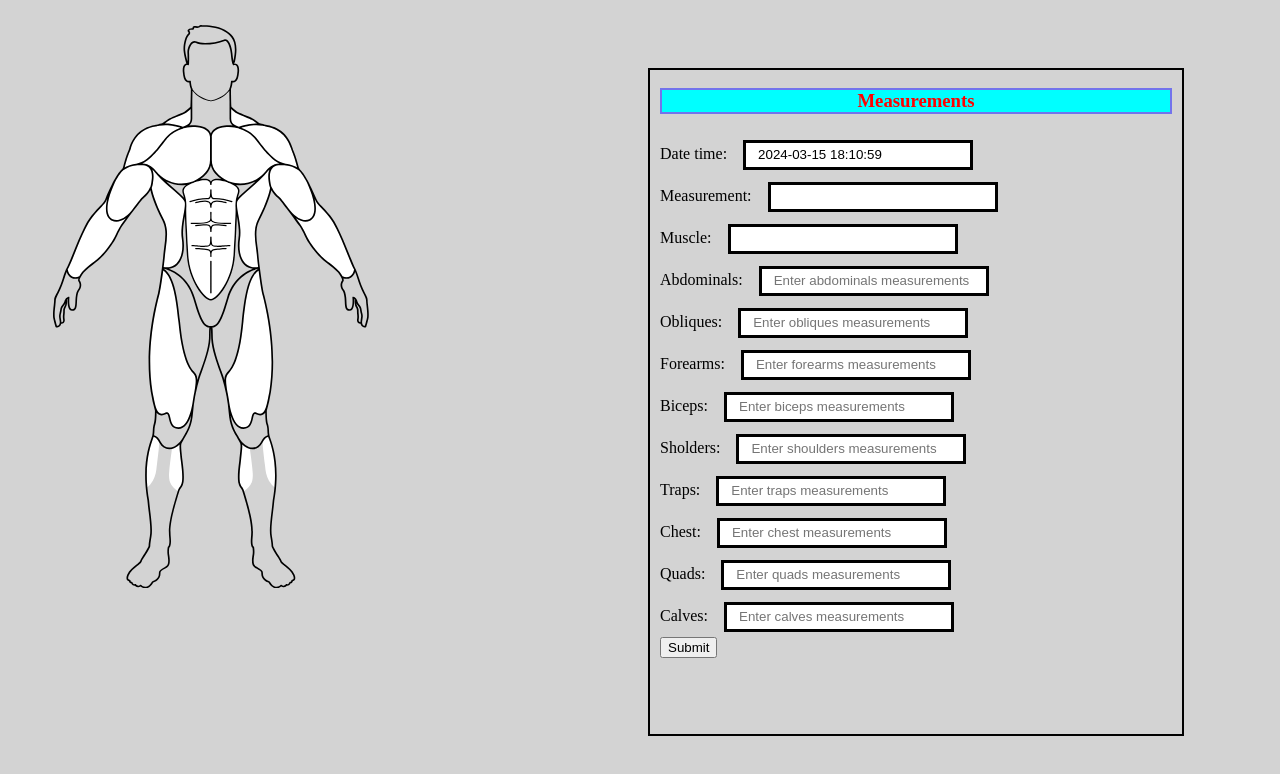
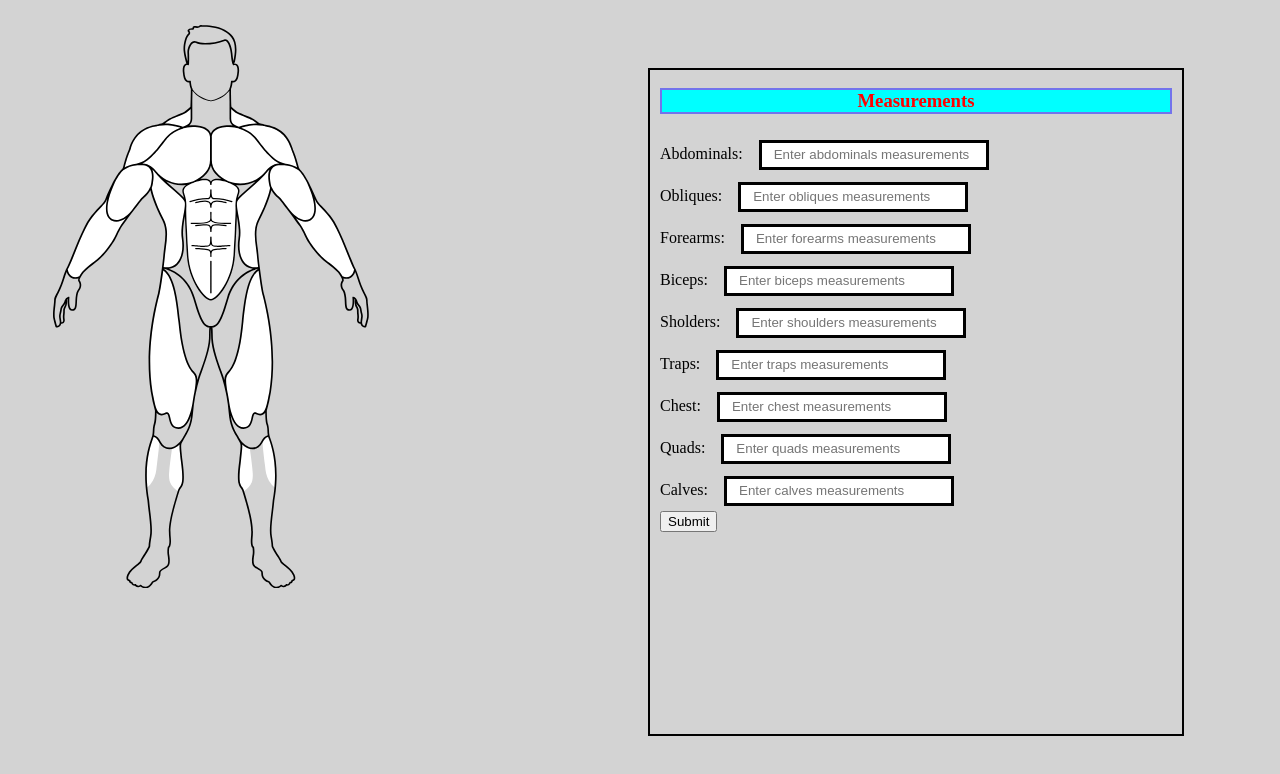
Before and after one commit to alekmiltenov/gym, a Django app: page /stats/new/ in a window 1280 px wide. Shown: the part 26-800 px from the top of the page. Run offline with Django 5.2, Linux system fonts and the light colour scheme.

Commit message:
progress

```diff
--- a/gym_project/gym_app/templates/gym_app/measurments.js
+++ b/gym_project/gym_app/static/gym_app/measurments.js
@@ -119,34 +119,41 @@ function onAbdominalsClick() {
 //submit button
 
 var submit = document.getElementById('sumbit');
+document.addEventListener('DOMContentLoaded', function() {
+    var submitButton = document.getElementById('submit');
 
-function sumbited() {
+    submitButton.addEventListener('click', function(event) {
+        event.preventDefault();
     const muscle_data = {};
-    if(document.getElementById('abdominals_input').value != ' ') {
-        muscle_data.set('abdominals', document.getElementById('abdominals_input').value);
+    if(document.getElementById('abdominals_input').value !== '') {
+        muscle_data['abdominals'] = document.getElementById('abdominals_input').value;
     }
-    if(document.getElementById('obliques_input').value != ' ') {
-        muscle_data.set('obliques', document.getElementById('obliques_input').value);
+    if(document.getElementById('obliques_input').value !== '') {
+        muscle_data['obliques'] = document.getElementById('obliques_input').value;
     }
-    if(document.getElementById('forearms_stats').value != ' ') {
-        muscle_data.set('forearms', document.getElementById('forearms_input').value);
+    if(document.getElementById('forearms_stats').value !== '') {
+        muscle_data['forearms'] = document.getElementById('forearms_input').value;
     }
-    if(document.getElementById('biceps_input').value != ' ') {
-        muscle_data.set('biceps', document.getElementById('biceps_input').value);
+    if(document.getElementById('biceps_input').value !== '') {
+        muscle_data['biceps'] = document.getElementById('biceps_input').value;
     }
-    if(document.getElementById('traps_input').value != ' ') {
-        muscle_data.set('traps', document.getElementById('traps_input').value);
+    if(document.getElementById('traps_input').value !== '') {
+        muscle_data['traps'] = document.getElementById('traps_input').value;
     }
-    if(document.getElementById('chest_input').value != ' ') {
-        muscle_data.set('chest', document.getElementById('chest_input').value);
+    if(document.getElementById('chest_input').value !== '') {
+        muscle_data['chest'] = document.getElementById('chest_input').value;
     }
-    if(document.getElementById('quads_input').value != ' ') {
-        muscle_data.set('quads', document.getElementById('quads_input').value);
+    if(document.getElementById('quads_input').value !== '') {
+        muscle_data['quads'] = document.getElementById('quads_input').value;
     }
-    if(document.getElementById('calves_input').value != ' ') {
-        muscle_data.set('calves', document.getElementById('calves_input').value);
+    if(document.getElementById('calves_input').value !== '') {
+        muscle_data['calves'] = document.getElementById('calves_input').value;
     }
+    console.log(muscle_data)
     const dataJson = JSON.stringify(muscle_data);
+    console.log(dataJson)
     document.querySelector('[name="data"]').value = dataJson;
     document.getElementById('dataForm').submit();
-}
+
+});
+});
--- a/gym_project/gym_app/templates/gym_app/base.html
+++ b/gym_project/gym_app/templates/gym_app/base.html
@@ -1,3 +1,4 @@
+{% load static %}
 <!DOCTYPE html>
 <html lang="en">
 <head>
@@ -56,16 +57,7 @@
         #navbar .list a:hover{
             background-color: rgba(104, 103, 103, 0.658);
         }
-<<<<<<< HEAD
 
-=======
-        #img1{
-            height: 45px;
-            position: fixed;
-            left: 0;
-            top: 0;
-        }
->>>>>>> aad654b4ffdfec91647ebfde283ca92e065fb9a8
     </style>
     <main>
         {% block content %}
--- a/gym_project/gym_app/templates/gym_app/measurments.html
+++ b/gym_project/gym_app/templates/gym_app/measurments.html
@@ -1,4 +1,5 @@
 {% extends 'gym_app/base.html' %}
+{% load static %}
 {% block content %}
 <!DOCTYPE html>
 <html lang="en">
@@ -73,9 +74,9 @@
     <div class="fill" style="width: 40%; height: 83%; position: absolute; margin-top: -41%; margin-left: 50%" >
         <h3  id="text" style="text-align: center;">Measurements</h3>
 
-    <form method = 'post' class="dataForm" >
+    <form method = "POST" id = "dataForm" action = "/stats/new/" class="dataForm" >
         {% csrf_token %}
-        {{ form }}
+
         <div class="design">
         <label for="abdominals_input">Abdominals:</label>
         <input type="text" id="abdominals_input" name="abdominals" placeholder="Enter abdominals measurements">
@@ -104,10 +105,12 @@
         <label for="calves">Calves:</label>
         <input type="text" id="calves_input" name="calves" placeholder="Enter calves measurements">
         </div>
-        <button id = 'submit' type='button'>Submit</button>
+        <button id = 'submit' type='submit'>Submit</button>
     </form>
     </div>
-    <script src = 'measurments.js'></script>
+    {% block scripts %}
+    <script src = "{% static './gym_app/measurments.js' %}"></script>
+    {% endblock %}
     <style>
     body{
         background-color: lightgray;
--- a/gym_project/gym_app/urls.py
+++ b/gym_project/gym_app/urls.py
@@ -1,11 +1,11 @@
 from django.urls import path
-from . views import MuscleMeasurementListView, MuscleMeasurementDetailView, MuscleMeasurementCreateView
+from . views import MuscleMeasurementListView, MuscleMeasurementDetailView
 from . import views
 urlpatterns = [
     path('about/', views.about, name='about-page'),
     path('', MuscleMeasurementListView.as_view(),name='home-page'),
     path('stats/', MuscleMeasurementDetailView.as_view(),name='stats-detail'),
-    path('stats/new/', MuscleMeasurementCreateView.as_view(),name='stats-create'),
+    path('stats/new/', views.submit_data,name='stats-create'),
 
 
 ]
--- a/gym_project/gym_app/views.py
+++ b/gym_project/gym_app/views.py
@@ -5,6 +5,7 @@ from django.db.models.functions import TruncMonth
 from .models import MuscleMeasurement
 from .forms import DataForm
 from django import forms
+import json
 
 
 def home(request):
@@ -53,7 +54,6 @@ def personal_stats(request):
 class MuscleMeasurementDetailView(DetailView):
     muscles = ["abdominals", "obliques", "forearms", "biceps", "traps", "chest", "quads", "calves"]
     model = MuscleMeasurement
-    form_class = DataForm
     context_object_name = "muscle_stats"
     def get_muscle_measurements(request, muscle_to_query):
     # Filter for biceps measurements
@@ -86,42 +86,40 @@ class MuscleMeasurementDetailView(DetailView):
 
         return all_muscle_data
 
-class MuscleMeasurementCreateView(CreateView):
-    model = MuscleMeasurement
-    fields = ['date_time', 'measurement', 'muscle']
-    widgets = {
-        'date_time': forms.HiddenInput(),
-        'muscle': forms.HiddenInput(),
-        'measurement': forms.HiddenInput(),
-    }
-    template_name = 'gym_app/measurments.html'
-    success_url = '/success-url/'
 
-    def save_muscle_measurements(muscle_map):
-        for key, value in muscle_map:
+
+def save_muscle_measurements(muscle_map):
+    for key, value in muscle_map:
+        if key is not'csrfmiddlewaretoken' and 'data':
+
             user = self.request.user
             measurement = MuscleMeasurement(
             user=user,
             date_time=timezone.now(),
-            measurement=value,
+            measurement=int(value[0]),
             muscle=key ,
-        )
-            measurement.save()
+    )
+        measurement.save()
 
-    def submit_data(request):
-        if request.method == 'POST':
-            form = DataForm(request.POST)
-            if form.is_valid():
-                    data_json = form.cleaned_data['muscle_data']
-                    data_dict = json.loads(data_json)  # Convert JSON string back to Python dict
-                    measurements.save(data_dict)
-                    # Process your data_dict here
+def submit_data(request):
+    if request.method == 'POST':
+        print(request)
+        form = DataForm(request.POST)
+        print(form.data)
+        #if form.is_valid():
+        json_data = request.POST.get('quads')
+        print(json_data)  # Convert JSON string back to Python dict
+       # save_muscle_measurements(data_json)
+                # Process your data_dict here
 
-            return redirect('gym_app/success.html')
-        else:
-            form = DataForm()
+        context = {
+        'monthly_averages': []
+        }
+        return render(request,'gym_app/home.html', context)
+    else:
+        form = DataForm()
 
-        return render(request, 'gym_app/measurements.html', {'form': form})
+    return render(request, 'gym_app/measurments.html', {'form': form})
 
 def about(request):
     return render(request, 'gym_app/about.html', {'title': 'About'})
--- a/gym_project/gym_project/settings.py
+++ b/gym_project/gym_project/settings.py
@@ -128,6 +128,10 @@ CRISPY_TEMPLATE_PACK = 'bootstrap4'
 LOGIN_REDIRECT_URL = '/'
 LOGIN_URL = 'login'
 
+STATICFILES_DIRS = [
+    os.path.join(BASE_DIR, 'static'),
+]
+
 # Default primary key field type
 # https://docs.djangoproject.com/en/5.0/ref/settings/#default-auto-field
 
```
Also changed, not shown: gym_project/db.sqlite3.
